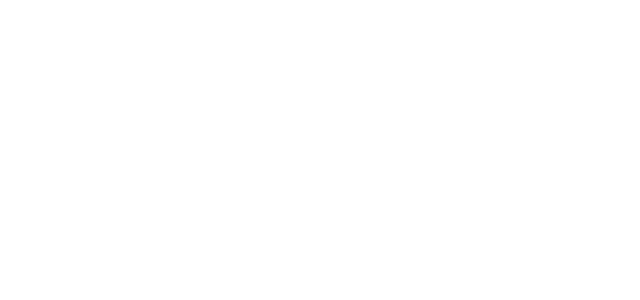
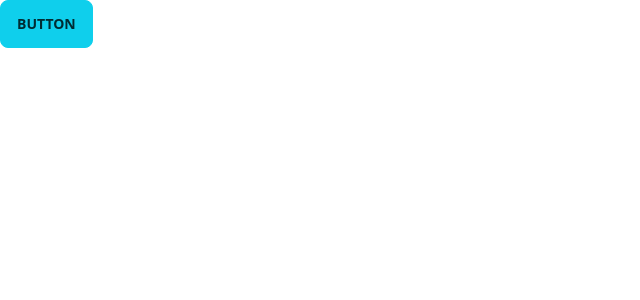
Before and after one commit to Md-Mobassher/motor-parts-manufacturer-bd-client, a React (Create React App) app: page / in a window 1280 px wide. Shown: the top 300 px of the page, without its empty margins (0-640 px from the left). Built offline with nearby package versions, Linux system fonts and the light colour scheme.

Commit message:
tailwind daisiui react router installed

```diff
--- a/package.json
+++ b/package.json
@@ -6,8 +6,10 @@
     "@testing-library/jest-dom": "^5.16.4",
     "@testing-library/react": "^13.2.0",
     "@testing-library/user-event": "^13.5.0",
+    "daisyui": "^2.15.0",
     "react": "^18.1.0",
     "react-dom": "^18.1.0",
+    "react-router-dom": "^6.3.0",
     "react-scripts": "5.0.1",
     "web-vitals": "^2.1.4"
   },
--- a/src/App.js
+++ b/src/App.js
@@ -3,7 +3,7 @@ import './App.css';
 function App() {
   return (
     <div>
-
+      <button class="btn btn-primary">Button</button>
     </div>
   );
 }
--- a/src/index.js
+++ b/src/index.js
@@ -3,11 +3,14 @@ import ReactDOM from 'react-dom/client';
 import './index.css';
 import App from './App';
 import reportWebVitals from './reportWebVitals';
+import { BrowserRouter } from 'react-router-dom';
 
 const root = ReactDOM.createRoot(document.getElementById('root'));
 root.render(
   <React.StrictMode>
-    <App />
+    <BrowserRouter>
+      <App />
+    </BrowserRouter>
   </React.StrictMode>
 );
 
--- a/tailwind.config.js
+++ b/tailwind.config.js
@@ -3,5 +3,20 @@ module.exports = {
   theme: {
     extend: {},
   },
-  plugins: [],
+  daisyui: {
+    themes: [
+      {
+        doctortheme: {
+          primary: "#0FCFEC",
+          secondary: "#19D3AE",
+          accent: "#3A4256",
+          neutral: "#3d4451",
+          "base-100": "#ffffff",
+        },
+      },
+      "dark",
+      "cupcake",
+    ],
+  },
+  plugins: [require("daisyui")],
 }
```
Also changed, not shown: 1 other file (tests, documents, lock files or other folders).
